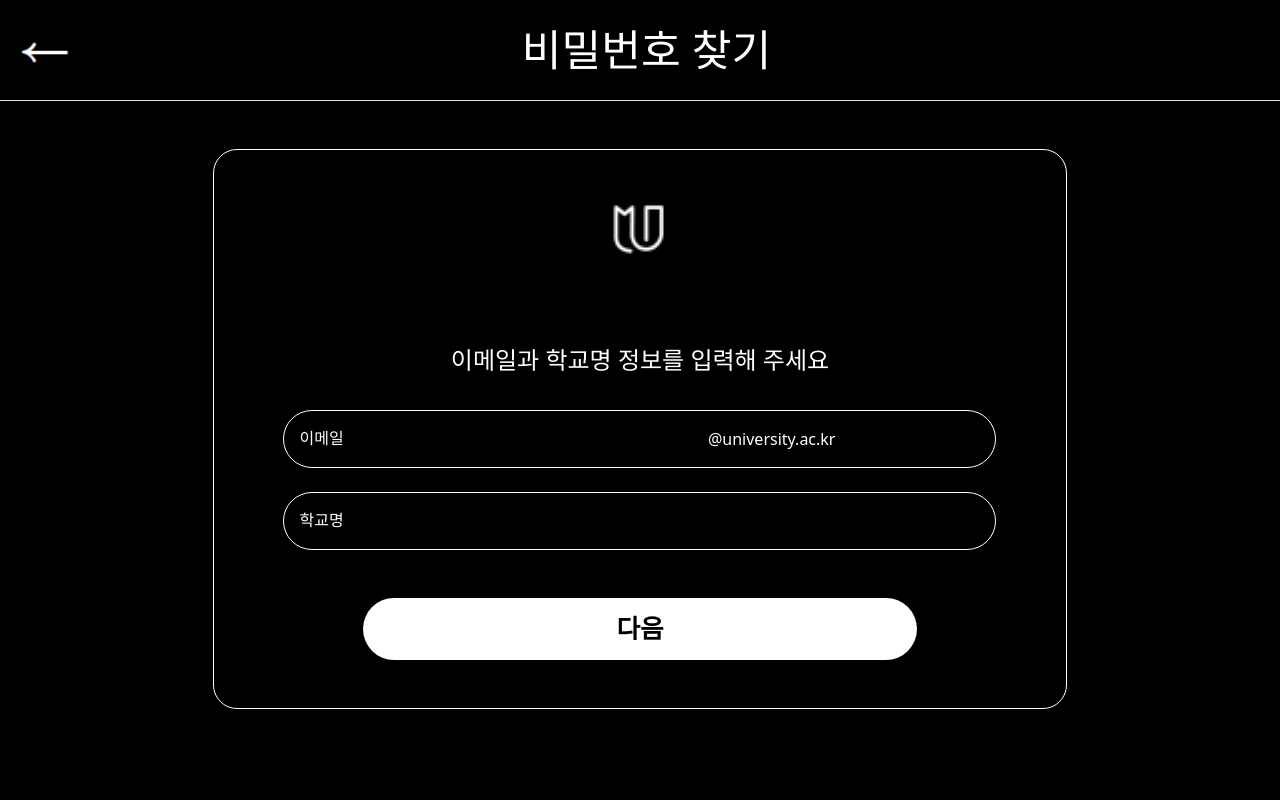
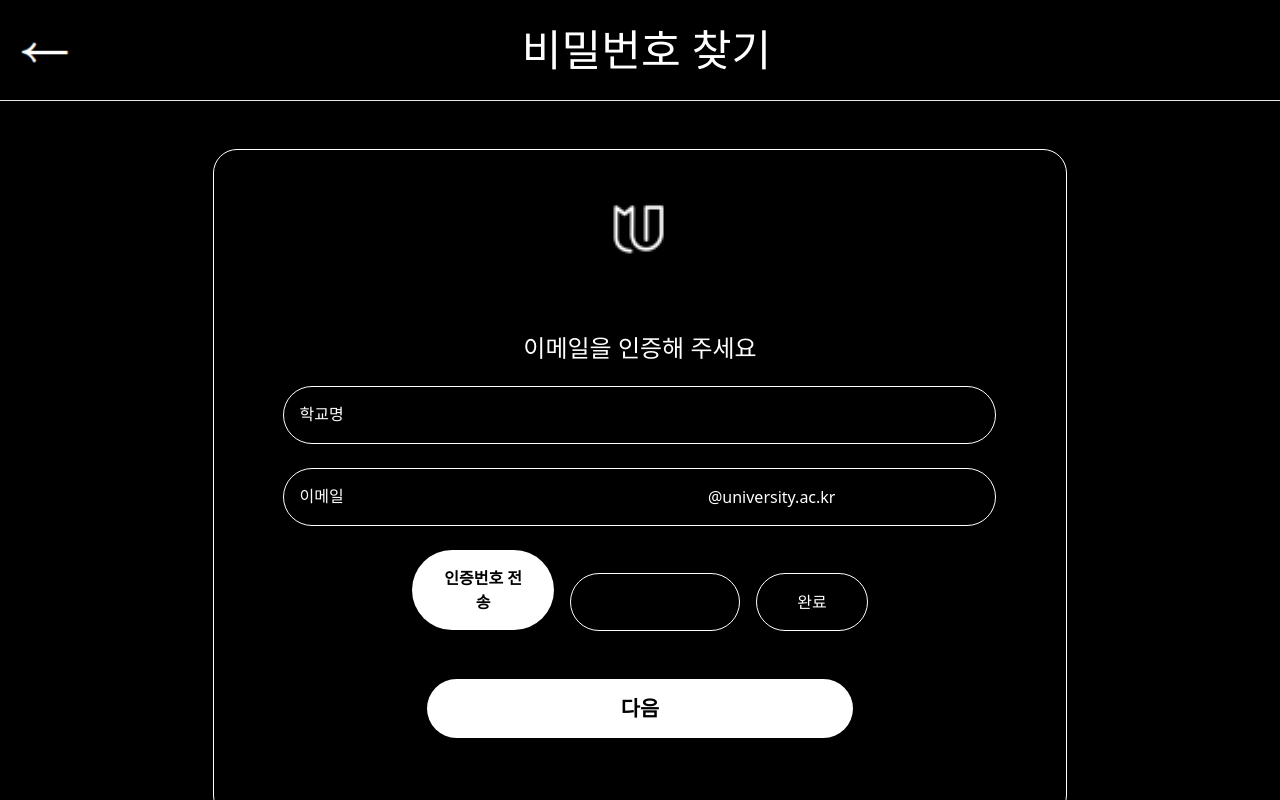
Before and after one commit to UMC-Umark/umark-FE, a React (Create React App) app: page /Findpassword in a window 1280 px wide. Built offline with nearby package versions, Linux system fonts and the light colour scheme.

Commit message:
[FEAT]-findpassword page

```diff
--- a/src/css/Password.css
+++ b/src/css/Password.css
@@ -10,8 +10,10 @@
     font-size: 1rem;
 }
 .custom-nextbutton {
-    font-size: 1.6rem;
-    width:65%;
+    font-size: 1.3rem;
+    width:50%;
+    white-space: nowrap;
+    padding: 14px 0; /* 내부 패딩을 추가하여 버튼의 세로 중앙으로 텍스트를 위치시킴 */
 }
 .custom-tologin {
     font-size: 1.6rem;
--- a/src/pages/Findpassword.jsx
+++ b/src/pages/Findpassword.jsx
@@ -14,6 +14,12 @@ export default function Findpassword() {
   const [verifyError, setVerifyError] = useState("");
   const [nameError, setNameError] = useState("");
 
+  const [inputValue, setInputValue] = useState("");
+
+  const handleInputChange = (e) => {
+    const newValue = e.target.value.replace(/[^0-9]/g, ""); // 숫자 이외의 문자 제거
+    setInputValue(newValue);
+  };
   const handleEmailChange = (e) => {
     const newEmail = e.target.value;
     setEmail(newEmail);
@@ -68,12 +74,19 @@ export default function Findpassword() {
           <div className="mb-40" />
           <img src={logo} alt="umark" />
         </div>
-        <div className="mb-8" />
-        <p className="custom-findinfo text-center">
-          이메일과 학교명 정보를 입력해 주세요
-        </p>
-        <div className="mb-8" />
+        <div className="mb-5" />
+        <p className="custom-findinfo text-center">이메일을 인증해 주세요</p>
+        <div className="mb-5" />
         <div className="custom-findform2 text-center inline-block relative">
+          <span className="custom-findlabel1 absolute ml-4 left-50 top-70 text-white mt-4">
+            학교명
+          </span>
+          <input
+            name="univName"
+            className="custom-findinput1 bg-black text-white px-60 py-4 rounded-full text-left focus:outline-none border border-1 border-white placeholder-white"
+          />
+          <br />
+          <br />
           <span className="custom-findlabel1 absolute ml-4 left-50 top-70 text-white mt-4">
             이메일
           </span>
@@ -86,14 +99,24 @@ export default function Findpassword() {
           />
           <div className="text-red-600">{emailError}</div>
           <br />
-          <span className="custom-findlabel1 absolute ml-4 left-50 top-70 text-white mt-4">
-            학교명
-          </span>
+          <button
+            type="button"
+            className="custom-sendbutton bg-white text-black w-1/6 px-8 py-4 rounded-full mr-4 font-bold"
+          >
+            인증번호 전송
+          </button>
           <input
-            name="univName"
             type="text"
-            className="custom-findinput1 bg-black text-white px-60 py-4 rounded-full focus:outline-none border border-1 border-white placeholder-gray-300"
+            maxLength="4"
+            value={inputValue}
+            onChange={handleInputChange}
+            className="custom-input2 bg-black text-white w-1/5 mr-4 px-20 py-4 rounded-full text-left focus:outline-none border border-1 border-white placeholder-gray-300"
           />
+          <button className="custom-endbutton1 bg-black text-white w-1/7 px-10 py-4 rounded-full focus:outline-none border border-1 border-white">
+            완료
+          </button>
+          <div className="text-red-600">{verifyError}</div>
+          {/* {isValid && <div className="text-green-600">인증이 완료되었습니다</div>}<br /> */}
           <div className="mb-12" />
           <button
             type="button"
@@ -103,7 +126,7 @@ export default function Findpassword() {
           >
             다음
           </button>
-          <div className="mb-12" />
+          <div className="mb-20" />
           <div>{modalVisible && <Check closeModal={closeModal} />}</div>
         </div>
       </div>
--- a/src/pages/Signup.jsx
+++ b/src/pages/Signup.jsx
@@ -15,7 +15,6 @@ export default function Signup() {
   const [isValid, setIsValid] = useState(false);
   const [validEmailMessage, setValidEmailMessage] = useState("");
   const [verifyError, setVerifyError] = useState("");
-  const [nameError, setNameError] = useState("");
 
   const [inputValue, setInputValue] = useState("");
 
```
